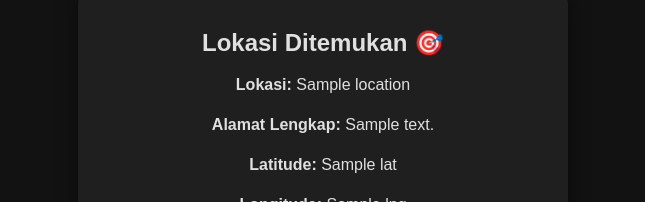
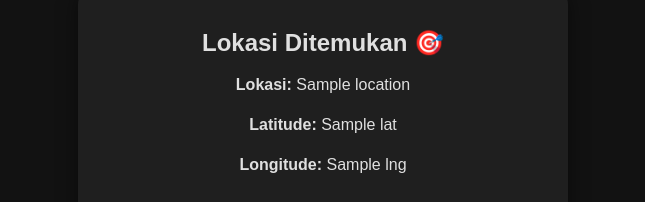
Before and after one commit to ndchsn/geocoding, a Flask app: template templates/index.html in a window 1280 px wide. Shown: the part 336-538 px from the top of the page, without its empty margins (317-962 px from the left). Run offline with Flask 3, Linux system fonts and the light colour scheme; the template is opened without the code that fills it: most values are stand-ins (such as "Sample title", 1, 10 or a date in 2020); grey boxes are pictures that could not be loaded.

Commit message:
ini update temukan lokasi saya

```diff
--- a/templates/index.html
+++ b/templates/index.html
@@ -41,7 +41,6 @@
     <div class="location-card fade-in">
       <h2>Lokasi Ditemukan 🎯</h2>
       <p><strong>Lokasi:</strong> {{ location }}</p>
-      <p><strong>Alamat Lengkap:</strong> {{ address }}</p>
       <p><strong>Latitude:</strong> {{ lat }}</p>
       <p><strong>Longitude:</strong> {{ lng }}</p>
       <div class="map-container">
```
